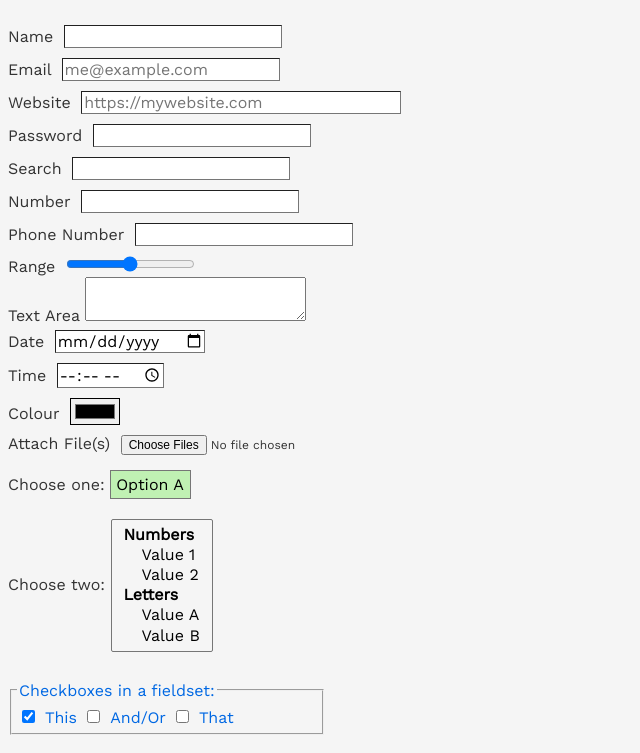
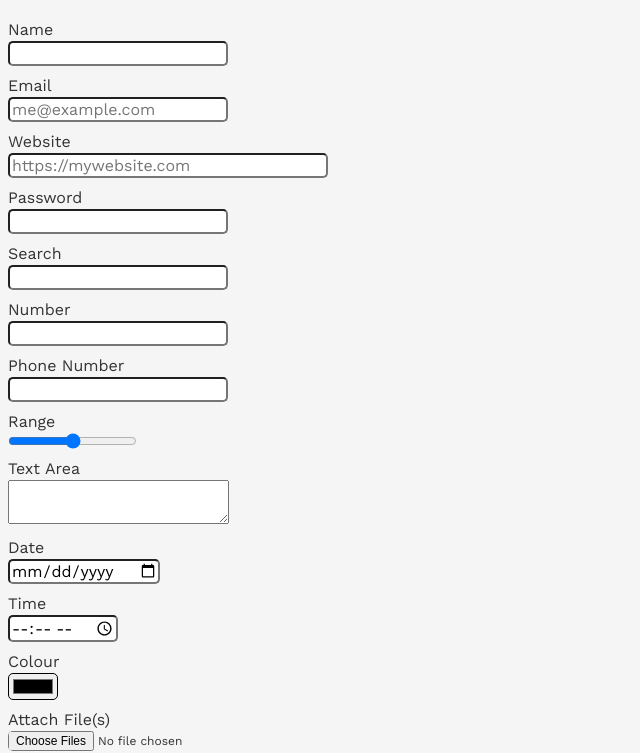
Before and after one commit to juls-ca/learn_html, a plain HTML site: page form.html in a window 1280 px wide. Shown: the part 61-814 px from the top of the page, without its empty margins (0-640 px from the left). Drawn offline with nearby package versions, Linux system fonts and the light colour scheme.

Commit message:
Add general styling

```diff
--- a/css/form.css
+++ b/css/form.css
@@ -9,12 +9,20 @@ input, button, select, textarea {
     font-size: 100%;
     font-family: 'Work Sans', sans-serif;
     -webkit-box-sizing: border-box;
-    box-sizing: border-box;
+    box-sizing: border-box; /*this declaration makes sure the different fields are of consistent width*/
+    margin: 2px auto 10px auto
 }
 
-input {
-    margin: 5px;
-    border-width: 1px;
+label {
+    display: block;
+}
+
+input, select {
+    border-radius: 5px;
+}
+
+input[type="checkbox"] + label, input[type="radio"] + label {
+    display: inline;
 }
 
 #selectlist2 {
@@ -25,6 +33,7 @@ fieldset {
     color: #0068e3;
     padding: 5px;
     width: 300px;
+    border-width: 1px;
 }
 
 select {
@@ -56,12 +65,42 @@ input[type="submit"], input[type="reset"] {
     padding: 5px;
 }
 
-/*
-input:valid {
-    border: 2px solid green;
+/* PSEUDO-CLASSES */
+/*triggered when a user clicks on, taps, or tabs into a field*/
+input:focus {
+    background-color: rgb(245, 255, 189);
 }
 
-input:invalid {
-    border: 2px dashed red;
+/*triggered when a user activates the field, such as clicking a button
+input:active {
+    background-color: red;
 }
 */
+
+
+/*applies styling to inputs that users are able to fill out
+input:enabled {...}
+*/
+
+/*applies styling to inputs that users are prohibited from
+:disabled {
+    background-color: transparent;
+}
+*/
+
+/*applies styling to checked checkbox options
+input[type="checkbox"]:checked + label {...}
+*/
+
+:selected {
+
+}
+/*applies styling to valid user input
+input:valid {...}
+*/
+
+/*applies styling to invalid user input (EG: field requirements have not been met)
+input:invalid {
+    border: 2px solid red;
+}
+*/
```
